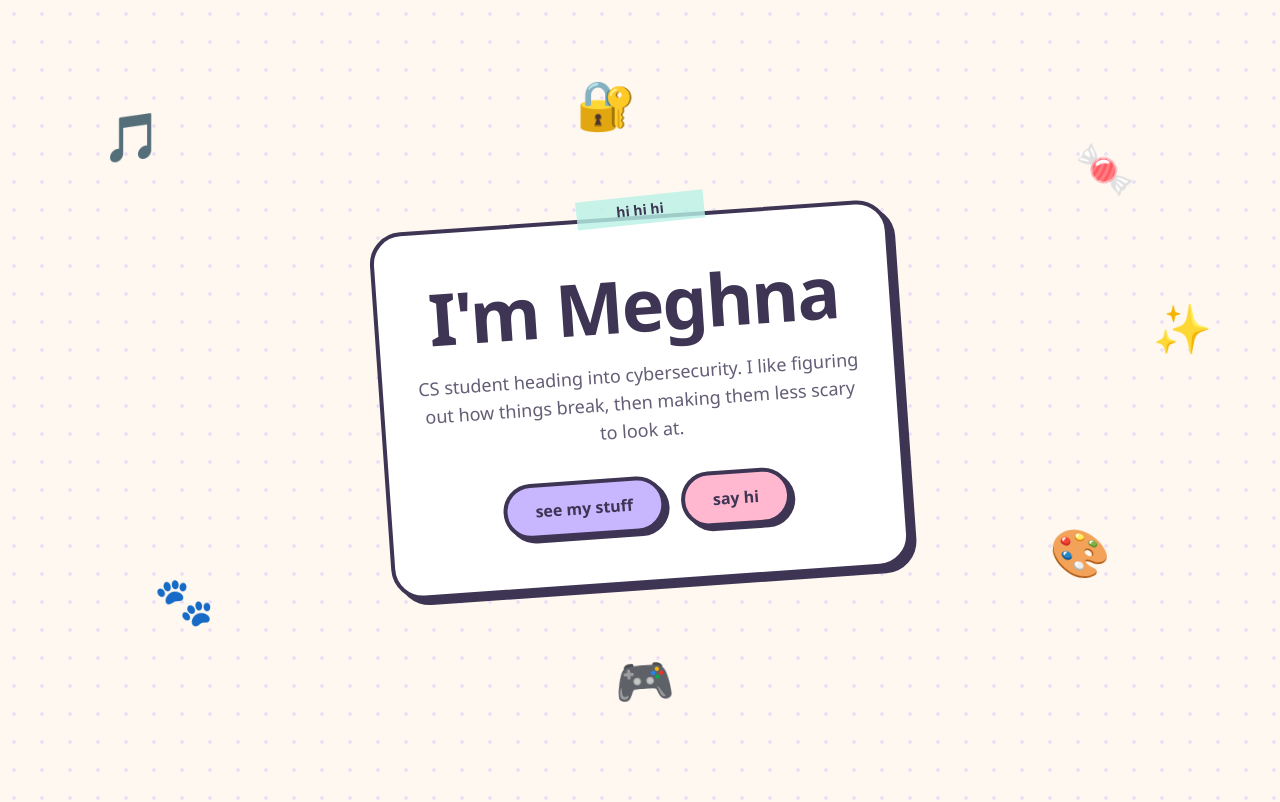
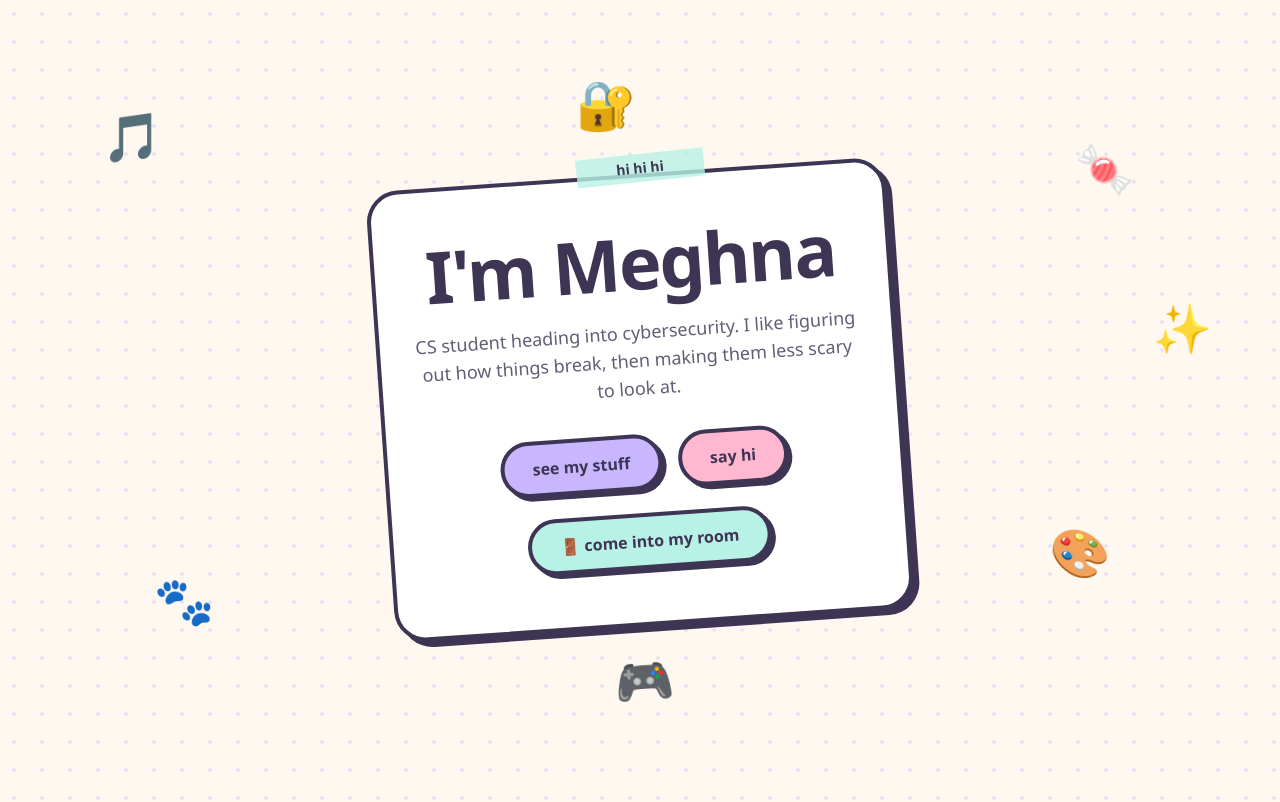
Before and after one commit to meghnamanojj/cs-portfolio, a React (Vite) app: page / in a window 1280 px wide. Shown: the top 802 px of the page. Built offline with nearby package versions, Linux system fonts and the light colour scheme.

Commit message:
add room link to simple page

```diff
--- a/src/App.tsx
+++ b/src/App.tsx
@@ -6,6 +6,7 @@ import {
   type MotionValue,
 } from "motion/react";
 import { useEffect } from "react";
+import { Link } from "react-router-dom";
 import Projects from "./components/Projects";
 import About from "./components/About";
 import Contact from "./components/Contact";
@@ -102,7 +103,7 @@ function App() {
               things break, then making them less scary to look at.
             </p>
 
-            <div className="mt-8 flex flex-wrap justify-center gap-4">
+              <div className="mt-8 flex flex-wrap justify-center gap-4">
               <motion.a
                 href="#projects"
                 className="sticker-sm rounded-full border-4 border-plum bg-lav px-7 py-3 font-semibold"
@@ -120,6 +121,25 @@ function App() {
                 say hi
               </motion.a>
             </div>
+
+            <motion.div
+              className="mt-7"
+              initial={{ opacity: 0, y: 10 }}
+              animate={{ opacity: 1, y: 0 }}
+              transition={{ delay: 1.1 }}
+            >
+              <Link to="/room">
+                <motion.span
+                  className="sticker-sm inline-block rounded-full border-4 border-plum bg-mint px-7 py-3 font-semibold"
+                  whileHover={{ scale: 1.06, rotate: -2 }}
+                  whileTap={{ scale: 0.94, x: 4, y: 4, boxShadow: "0px 0px 0 #3D3553" }}
+                  animate={{ y: [0, -5, 0] }}
+                  transition={{ duration: 2.4, repeat: Infinity, ease: "easeInOut" }}
+                >
+                  🚪 come into my room
+                </motion.span>
+              </Link>
+            </motion.div>
           </motion.div>
         </div>
       </section>
```
